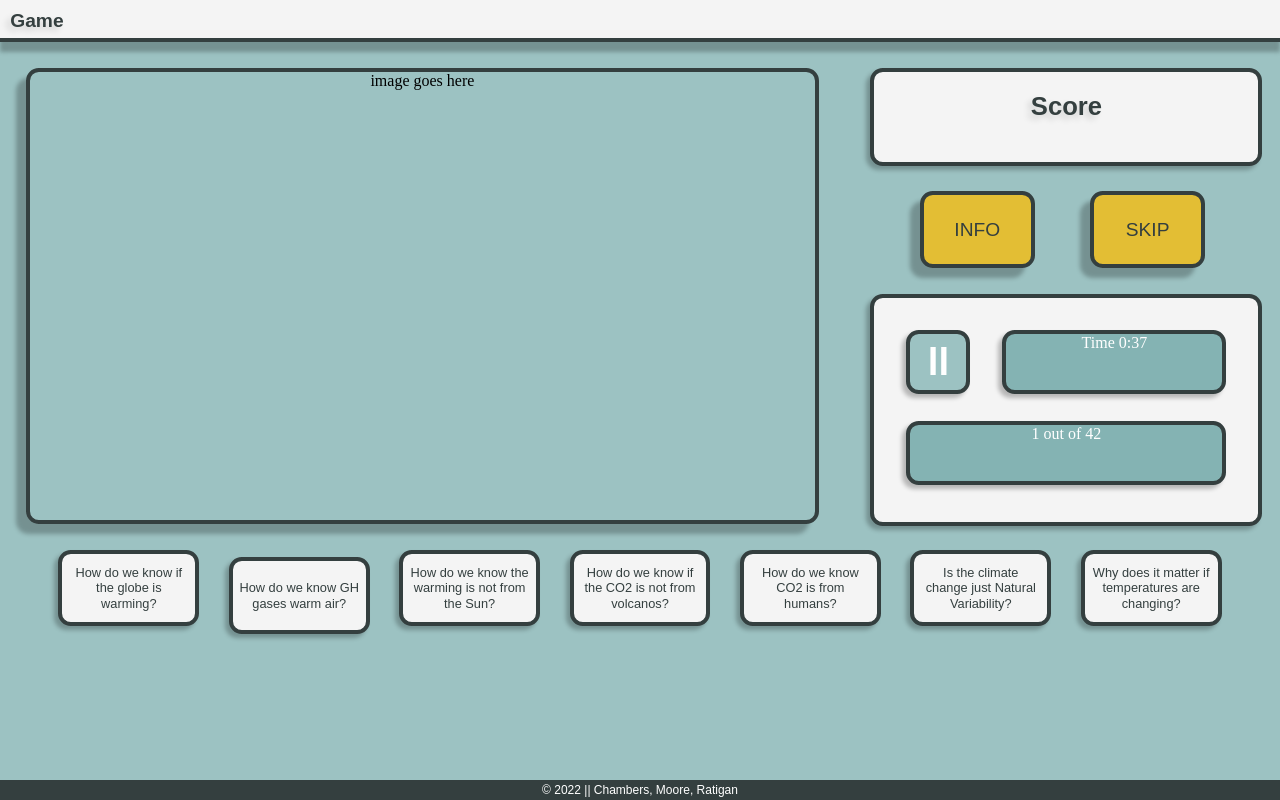
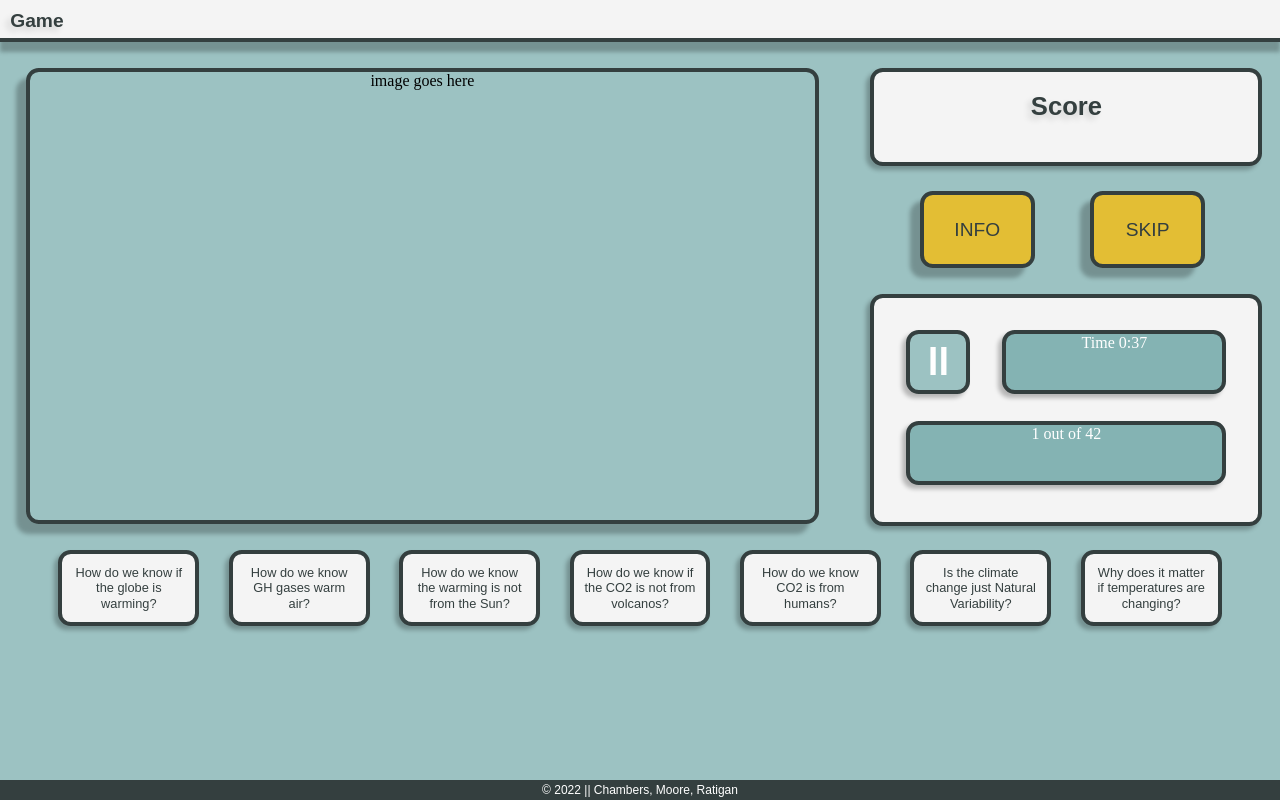
Before and after one commit to Jon-W-Moore/cs467_frontend, a plain HTML site: page templates/game.html in a window 1280 px wide. Drawn offline with Linux system fonts and the light colour scheme.

Commit message:
relative sizing on game page

```diff
--- a/static/app.css
+++ b/static/app.css
@@ -330,7 +330,7 @@ input[type=button].pause {
 }
 
 .question_buttons_container {
-    width: 94vw;
+    width: 96vw;
     height: 6vw;
     display: inline-block;
 }
@@ -348,7 +348,7 @@ input[type=button].question_button {
     color: #343f3f;
     text-align: center;
     white-space: normal;
-    word-wrap: break-word;
+    padding: .8vw;
 }
 
 input[type=button].question_button:hover {
```
Also changed, not shown: templates/game.html (+1 -4 lines).
